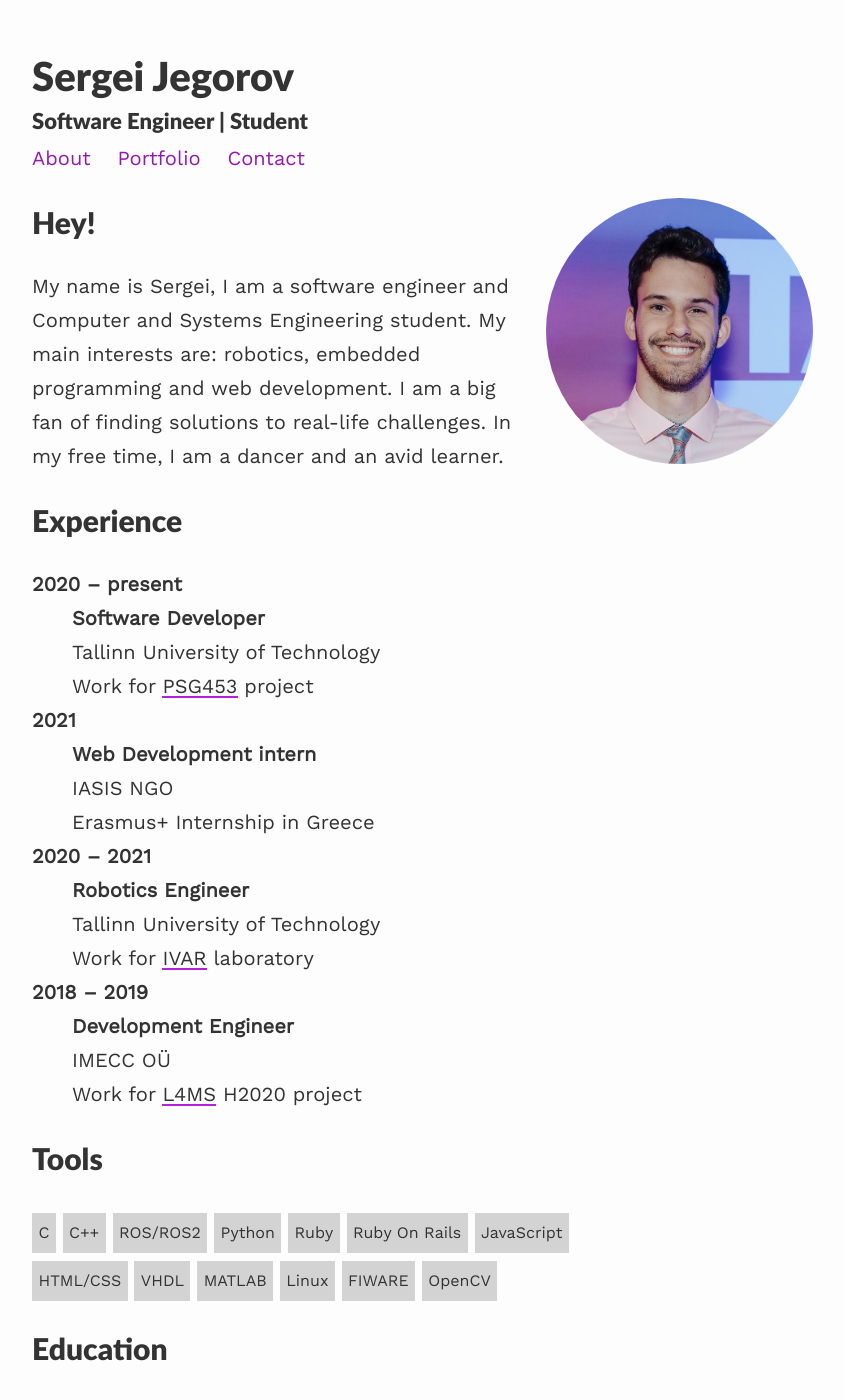
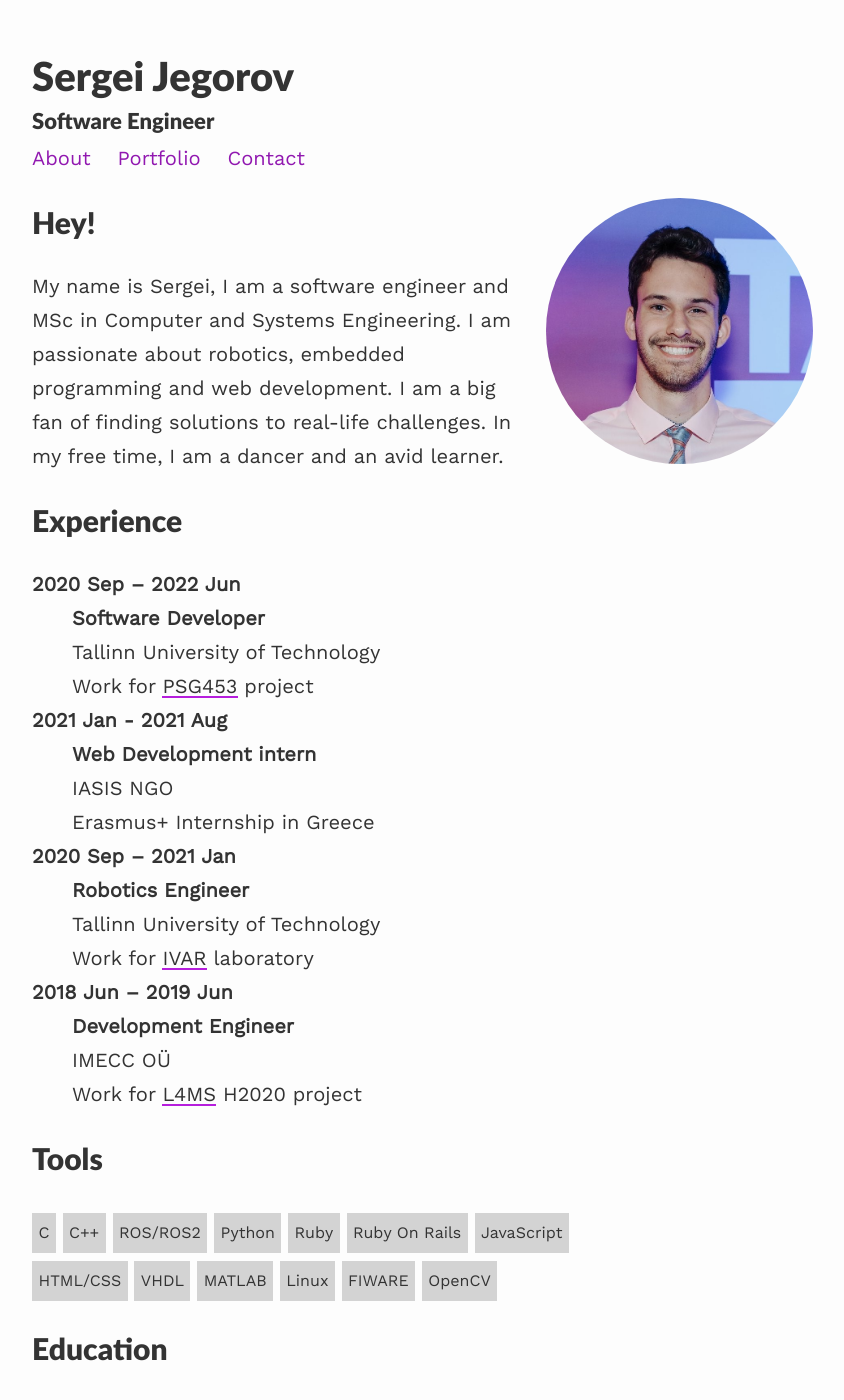
Before and after one commit to sejego/sejego, a Jekyll site: the page built from index.md, in a window 1280 px wide and 1400 px high. Shown: the whole window, without its empty margins (208-1052 px from the left). Built offline with Jekyll 4.4.1, drawn with Linux system fonts in a browser that asks for light colours; nearby versions of some CDN libraries.

Commit message:
Remove student status, update about me and change dates for employment

```diff
--- a/_config.yml
+++ b/_config.yml
@@ -1,7 +1,7 @@
 ### your site title here
 
 title: Sergei Jegorov
-description: Software Engineer | Student
+description: Software Engineer
 
 baseurl: "" #name of GitHub repository
 url: "http://www.sejego.engineer" #custom url to be used instead of GitHub repository
--- a/index.md
+++ b/index.md
@@ -9,27 +9,27 @@ published: true
 ---
 # Hey!
 
-My name is Sergei, I am a software engineer and Computer and Systems Engineering student.
-My main interests are: robotics, embedded programming and web development. I am a big fan of finding solutions to real-life challenges.
+My name is Sergei, I am a software engineer and MSc in Computer and Systems Engineering.
+I am passionate about robotics, embedded programming and web development. I am a big fan of finding solutions to real-life challenges.
 In my free time, I am a dancer and an avid learner.
 
 ## Experience
-**2020 – present**
+**2020 Sep – 2022 Jun**
 :   **Software Developer**
 :   Tallinn University of Technology
 :   Work for [PSG453](https://www.etis.ee/Portal/Projects/Display/72b66c74-e911-49c3-ac6a-6716f9e72ba5?lang=ENG){:target="_blank"} project
 
-**2021**
+**2021 Jan - 2021 Aug**
 :   **Web Development intern**
 :   IASIS NGO
 :   Erasmus+ Internship in Greece
 
-**2020 – 2021**
+**2020 Sep – 2021 Jan**
 :   **Robotics Engineer**
 :   Tallinn University of Technology
 :   Work for [IVAR](https://ivar.ttu.ee/){:target="_blank"} laboratory
 
-**2018 – 2019**
+**2018 Jun – 2019 Jun**
 :   **Development Engineer**
 :   IMECC OÜ
 :   Work for [L4MS](http://www.l4ms.eu/content/l4ms-project-home){:target="_blank"} H2020 project
```
